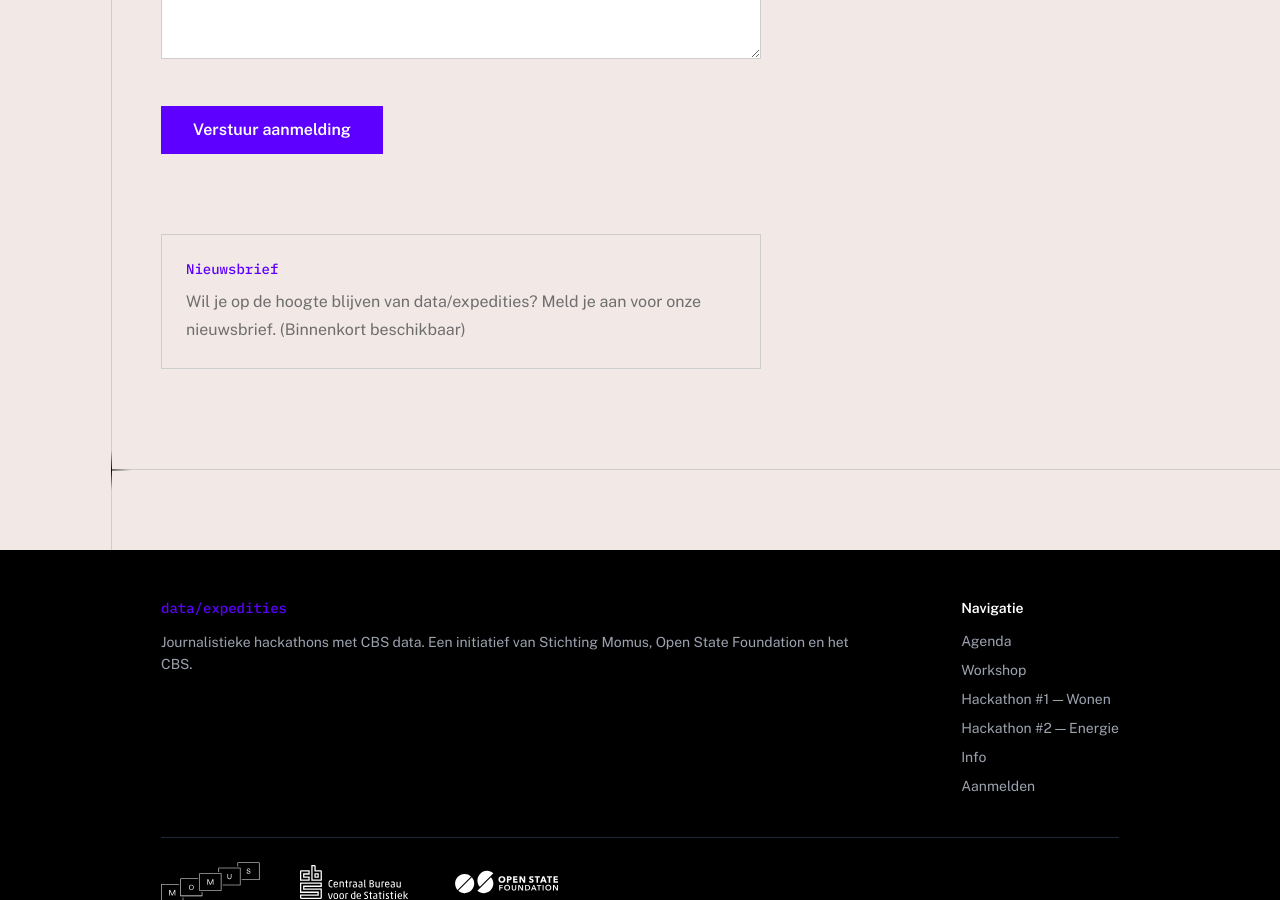
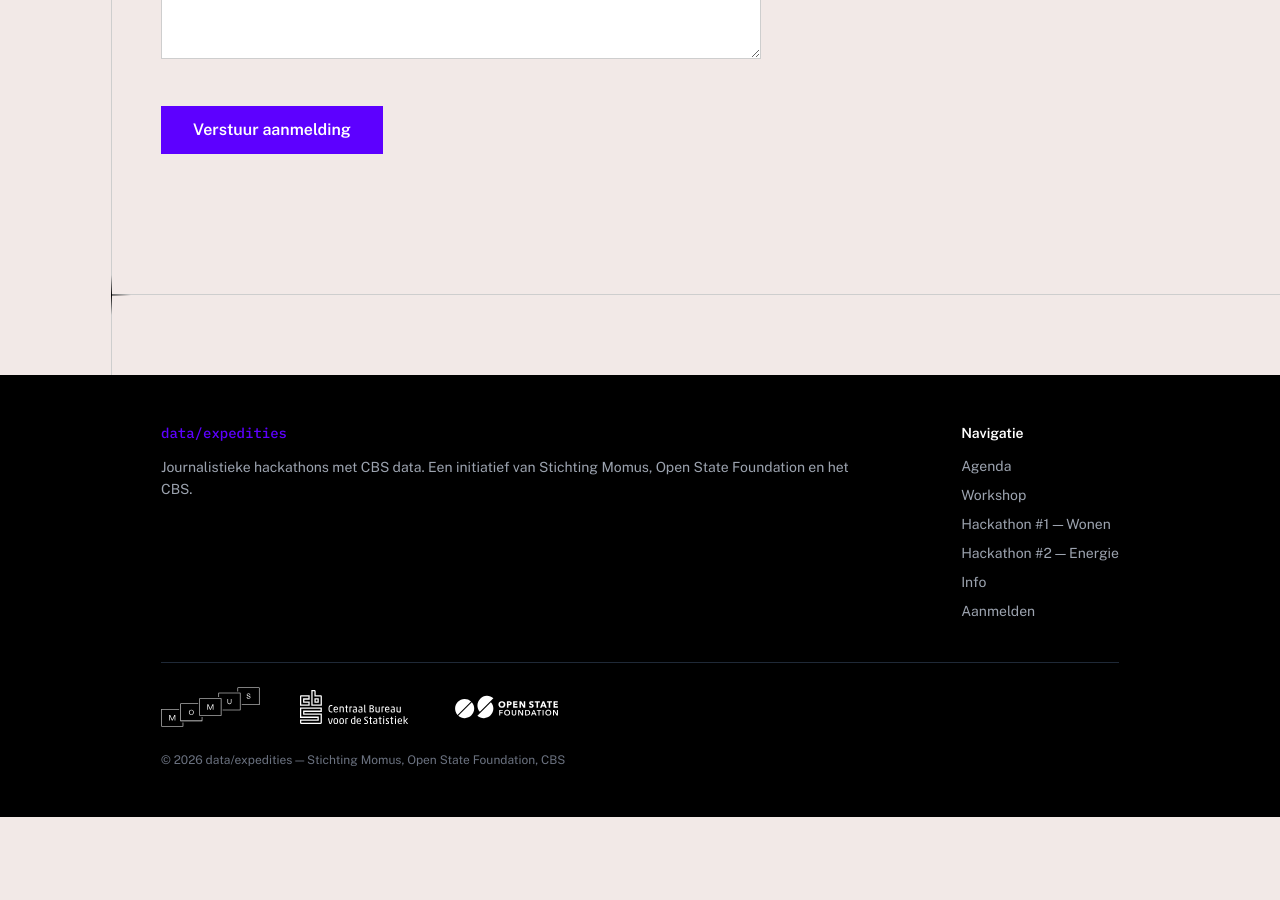
Before and after one commit to openstate/dataexpedities, a Jekyll site: the page built from aanmeldformulier.html, in a window 1280 px wide and 900 px high, scrolled down 1625 px. Built offline with Jekyll 4.4.1, drawn with Linux system fonts in a browser that asks for light colours; nearby versions of some CDN libraries; after the commit the page ends 2442 px from its top, so only the background shows below that.

Commit message:
Remove newsletter placeholder and make NocoDB config configurable
Extract NocoDB base URL and table ID into environment variables
with sensible defaults, and remove the unused newsletter section
from the registration form.

```diff
--- a/aanmeldformulier.html
+++ b/aanmeldformulier.html
@@ -174,13 +174,6 @@
   </div>
 </div>
 
-<!-- Newsletter CTA placeholder -->
-<section class="pb-10">
-  <div class="border border-[#cecece] px-6 py-6 max-w-[600px]">
-    <p class="font-mono font-medium text-de-purple text-[14px] mb-2">Nieuwsbrief</p>
-    <p class="text-base leading-[28px] text-[#6e6e6e]">Wil je op de hoogte blijven van data/expedities? Meld je aan voor onze nieuwsbrief. (Binnenkort beschikbaar)</p>
-  </div>
-</section>
 
 <script>
   document.getElementById('registration-form').addEventListener('submit', function(e) {
--- a/api/server.js
+++ b/api/server.js
@@ -3,6 +3,8 @@
 
 const app = express();
 const PORT = process.env.PORT || 3000;
+const NOCODB_BASE_URL = process.env.NOCODB_BASE_URL || 'https://YOUR_NOCODB_URL';
+const NOCODB_TABLE_ID = process.env.NOCODB_TABLE_ID || 'YOUR_TABLE_ID';
 
 app.use(express.json());
 app.use(express.urlencoded({ extended: true }));
@@ -86,7 +88,7 @@
   };
 
   try {
-    const response = await fetch('https://YOUR_NOCODB_URL/api/v2/tables/YOUR_TABLE_ID/records', {
+    const response = await fetch(`${NOCODB_BASE_URL}/api/v2/tables/${NOCODB_TABLE_ID}/records`, {
       method: 'POST',
       headers: {
         'Content-Type': 'application/json',
--- a/docker-compose.yml
+++ b/docker-compose.yml
@@ -5,6 +5,8 @@
       - "3000"
     environment:
       - NOCODB_API_TOKEN=${NOCODB_API_TOKEN}
+      - NOCODB_BASE_URL=${NOCODB_BASE_URL:-https://YOUR_NOCODB_URL}
+      - NOCODB_TABLE_ID=${NOCODB_TABLE_ID:-YOUR_TABLE_ID}
       - PORT=3000
       - SHOW_LAUNCH_PAGE=${SHOW_LAUNCH_PAGE:-OFF}
     restart: unless-stopped
```
